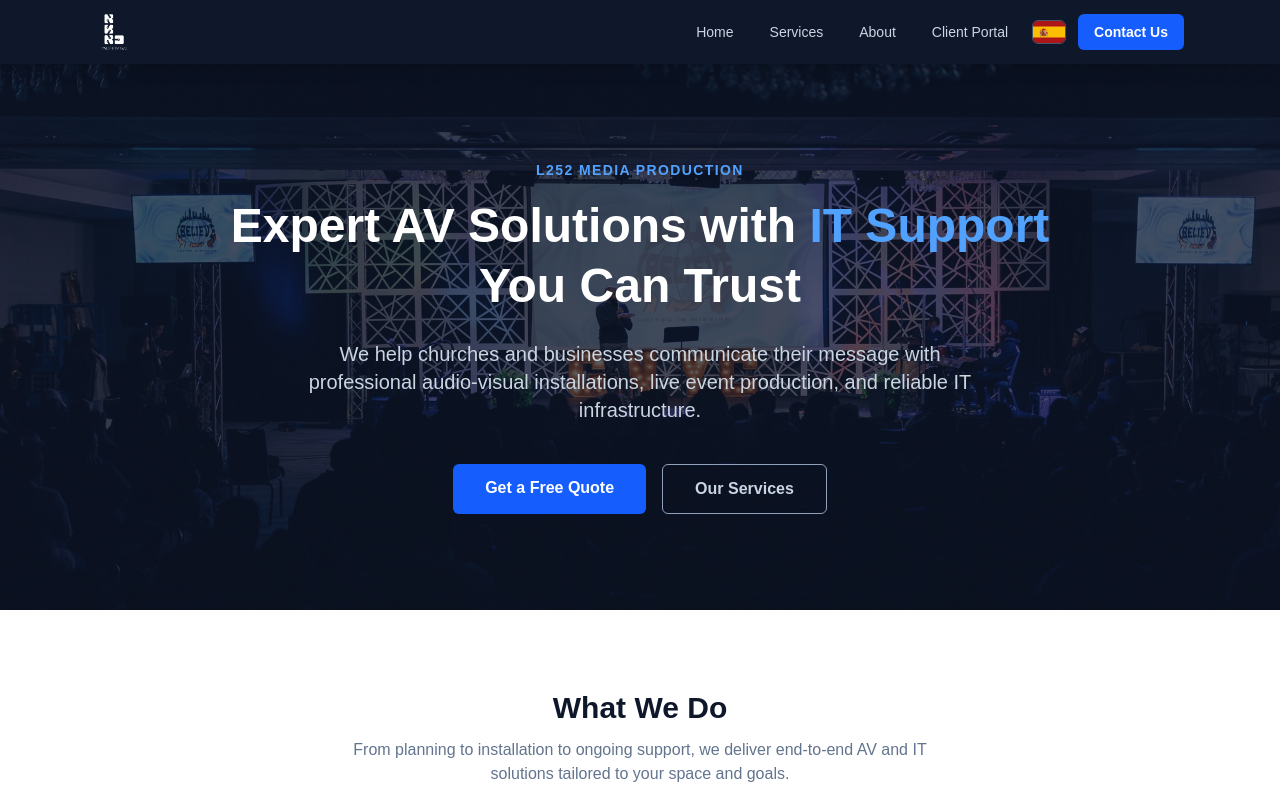
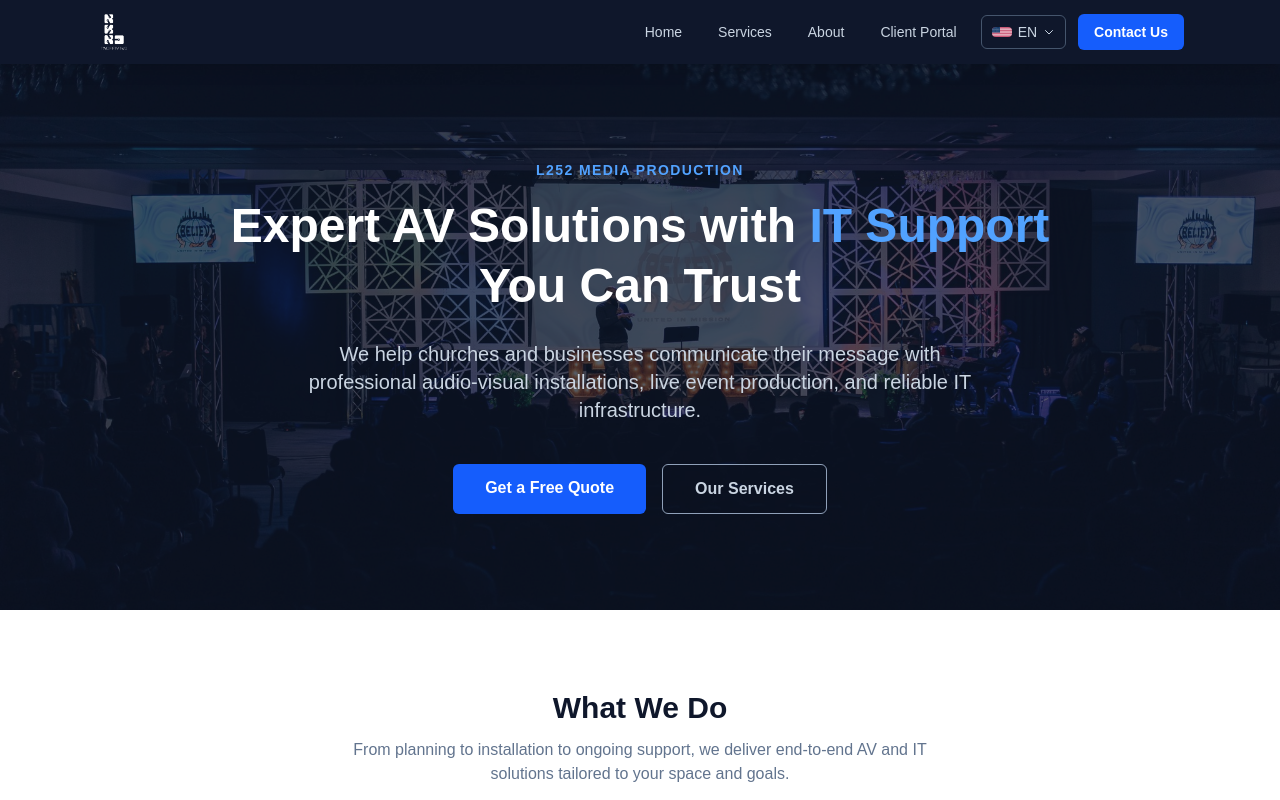
Before and after one commit to L252-Media-Production/website, a Next.js app: page /contact in a window 1280 px wide. Shown: the top 800 px of the page. Built offline with nearby package versions, Linux system fonts and the light colour scheme.

Commit message:
feat: Update Nav component with language selection and event handling

```diff
--- a/src/components/Nav.tsx
+++ b/src/components/Nav.tsx
@@ -3,7 +3,12 @@
 import Image from "next/image";
 import { usePathname, useRouter, Link } from "@/i18n/navigation";
 import { useLocale, useTranslations } from "next-intl";
-import { useState } from "react";
+import { useState, useRef, useEffect } from "react";
+
+const LOCALES = [
+  { code: "en", label: "English", flag: "/images/english.svg" },
+  { code: "es", label: "Español", flag: "/images/spanish.svg" },
+] as const;
 
 export default function Nav() {
   const t = useTranslations("Nav");
@@ -12,6 +17,30 @@ export default function Nav() {
   const locale = useLocale();
   const [menuOpen, setMenuOpen] = useState(false);
   const [servicesOpen, setServicesOpen] = useState(false);
+  const [langOpen, setLangOpen] = useState(false);
+  const langDesktopRef = useRef<HTMLDivElement>(null);
+  const langMobileRef = useRef<HTMLDivElement>(null);
+
+  const currentLocale = LOCALES.find((l) => l.code === locale) ?? LOCALES[0];
+
+  useEffect(() => {
+    function handleClickOutside(e: MouseEvent) {
+      const target = e.target as Node;
+      if (
+        !langDesktopRef.current?.contains(target) &&
+        !langMobileRef.current?.contains(target)
+      ) {
+        setLangOpen(false);
+      }
+    }
+    document.addEventListener("mousedown", handleClickOutside);
+    return () => document.removeEventListener("mousedown", handleClickOutside);
+  }, []);
+
+  function switchLocale(code: string) {
+    router.replace(pathname, { locale: code });
+    setLangOpen(false);
+  }
 
   const services = [
     { label: t("avInstallation"), href: "/services/av-installation" as const },
@@ -19,10 +48,6 @@ export default function Nav() {
     { label: t("itNetwork"), href: "/services/it-network" as const },
     { label: t("training"), href: "/services/training" as const },
   ];
-
-  function toggleLocale() {
-    router.replace(pathname, { locale: locale === "en" ? "es" : "en" });
-  }
 
   return (
     <header className="bg-slate-900 text-white sticky top-0 z-50 shadow-lg">
@@ -92,19 +117,35 @@ export default function Nav() {
               {t("clientPortal")}
             </a>
 
+            <div ref={langDesktopRef} className="relative ml-1">
               <button
-              onClick={toggleLocale}
-              className="ml-1 rounded-md overflow-hidden border border-slate-600 hover:border-slate-400 transition-colors focus:outline-none"
-              aria-label="Switch language"
+                onClick={() => setLangOpen((o) => !o)}
+                className="flex items-center gap-1.5 px-2.5 py-1.5 rounded-md border border-slate-600 hover:border-slate-400 text-slate-300 hover:text-white text-sm font-medium transition-colors focus:outline-none"
+                aria-label="Select language"
               >
-              <Image
-                src={locale === "en" ? "/images/spanish.svg" : "/images/english.svg"}
-                alt={locale === "en" ? "Español" : "English"}
-                width={32}
-                height={24}
-                className="block"
-              />
+                <Image src={currentLocale.flag} alt={currentLocale.label} width={20} height={15} className="block rounded-sm" />
+                <span>{currentLocale.code.toUpperCase()}</span>
+                <svg className={`w-3 h-3 transition-transform ${langOpen ? "rotate-180" : ""}`} fill="none" stroke="currentColor" viewBox="0 0 24 24">
+                  <path strokeLinecap="round" strokeLinejoin="round" strokeWidth={2} d="M19 9l-7 7-7-7" />
+                </svg>
               </button>
+              {langOpen && (
+                <div className="absolute right-0 top-full mt-1 w-36 bg-slate-800 rounded-md shadow-xl overflow-hidden">
+                  {LOCALES.map((l) => (
+                    <button
+                      key={l.code}
+                      onClick={() => switchLocale(l.code)}
+                      className={`w-full flex items-center gap-2.5 px-3 py-2.5 text-sm transition-colors ${
+                        l.code === locale ? "text-white bg-slate-700" : "text-slate-300 hover:text-white hover:bg-slate-700"
+                      }`}
+                    >
+                      <Image src={l.flag} alt={l.label} width={20} height={15} className="block rounded-sm" />
+                      {l.label}
+                    </button>
+                  ))}
+                </div>
+              )}
+            </div>
 
             <Link
               href="/contact"
@@ -116,19 +157,35 @@ export default function Nav() {
 
           {/* Mobile right controls */}
           <div className="md:hidden flex items-center gap-1">
+            <div ref={langMobileRef} className="relative">
               <button
-              onClick={toggleLocale}
-              className="rounded-md overflow-hidden border border-slate-600 hover:border-slate-400 transition-colors focus:outline-none"
-              aria-label="Switch language"
+                onClick={() => setLangOpen((o) => !o)}
+                className="flex items-center gap-1 px-2 py-1.5 rounded-md border border-slate-600 hover:border-slate-400 text-slate-300 hover:text-white text-sm font-medium transition-colors focus:outline-none"
+                aria-label="Select language"
               >
-              <Image
-                src={locale === "en" ? "/images/spanish.svg" : "/images/english.svg"}
-                alt={locale === "en" ? "Español" : "English"}
-                width={32}
-                height={24}
-                className="block"
-              />
+                <Image src={currentLocale.flag} alt={currentLocale.label} width={20} height={15} className="block rounded-sm" />
+                <span>{currentLocale.code.toUpperCase()}</span>
+                <svg className={`w-3 h-3 transition-transform ${langOpen ? "rotate-180" : ""}`} fill="none" stroke="currentColor" viewBox="0 0 24 24">
+                  <path strokeLinecap="round" strokeLinejoin="round" strokeWidth={2} d="M19 9l-7 7-7-7" />
+                </svg>
               </button>
+              {langOpen && (
+                <div className="absolute right-0 top-full mt-1 w-36 bg-slate-800 rounded-md shadow-xl overflow-hidden z-10">
+                  {LOCALES.map((l) => (
+                    <button
+                      key={l.code}
+                      onClick={() => switchLocale(l.code)}
+                      className={`w-full flex items-center gap-2.5 px-3 py-2.5 text-sm transition-colors ${
+                        l.code === locale ? "text-white bg-slate-700" : "text-slate-300 hover:text-white hover:bg-slate-700"
+                      }`}
+                    >
+                      <Image src={l.flag} alt={l.label} width={20} height={15} className="block rounded-sm" />
+                      {l.label}
+                    </button>
+                  ))}
+                </div>
+              )}
+            </div>
 
             <button
               className="p-2 rounded-md text-slate-300 hover:text-white"
```
Also changed, not shown: .claude/settings.local.json. Lines whose indentation alone changed are shown as unchanged.
